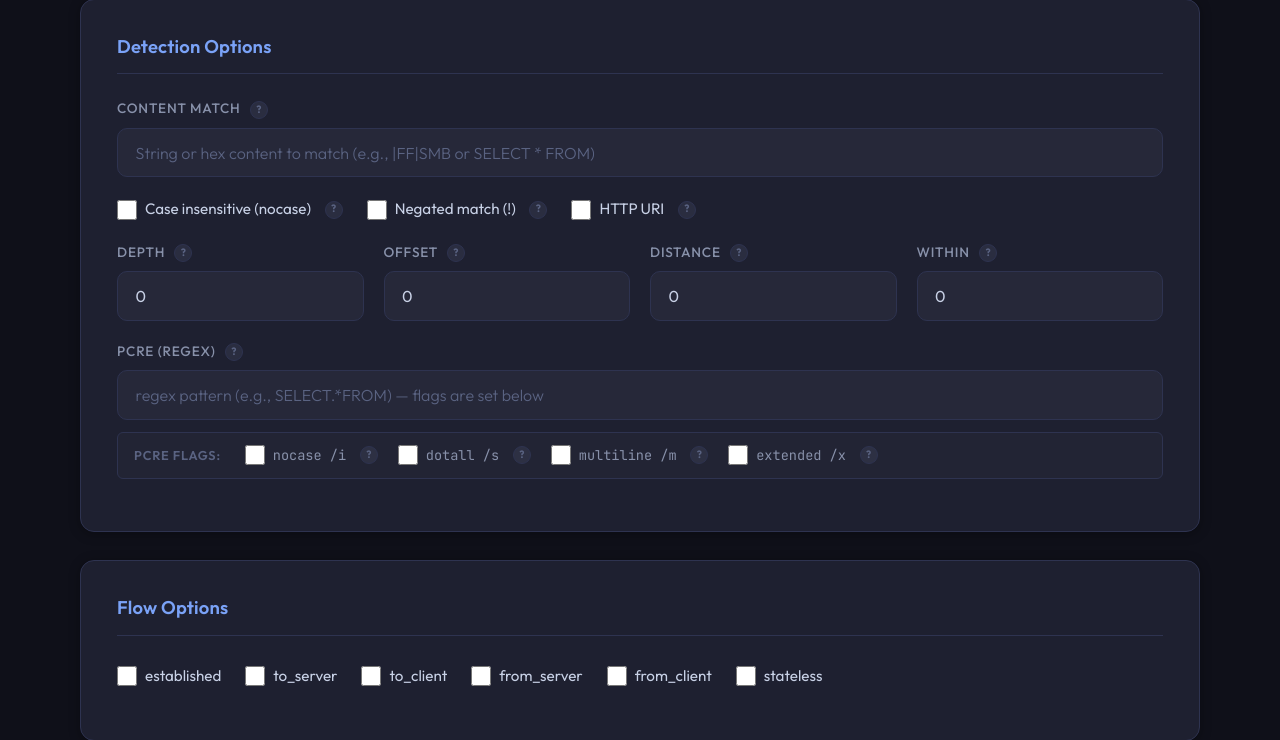
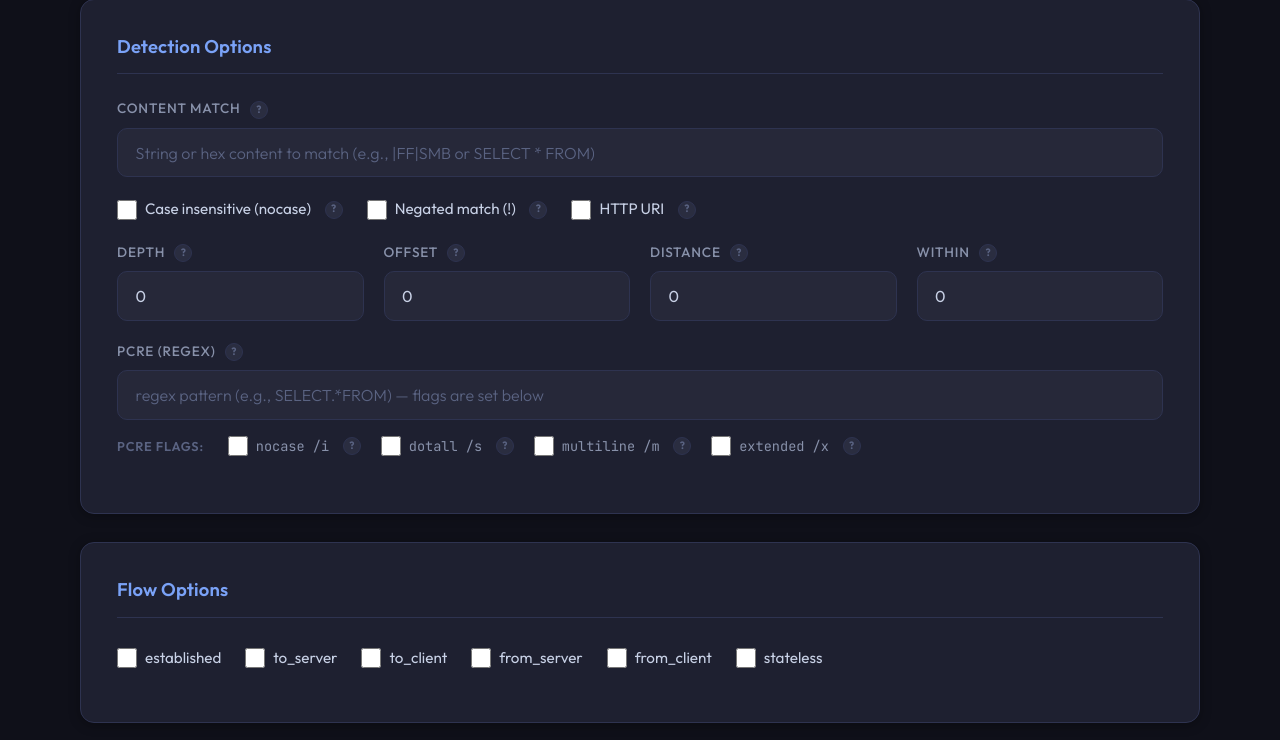
Before and after one commit to Rootless-Ghost/SnortForge, a Flask app: page / in a window 1280 px wide. Shown: the part 1189-1929 px from the top of the page. Run offline with Flask 3, Linux system fonts and the light colour scheme.

Commit message:
Refactor pcre-flags-row styles for simplification
Reduced padding and removed background, border, and border-radius for the pcre-flags-row.

```diff
--- a/snortforge/static/css/style.css
+++ b/snortforge/static/css/style.css
@@ -900,10 +900,10 @@ tbody td:first-child {
    ═══════════════════════════════════════════════ */
 
 .pcre-flags-row {
-    padding: 0.75rem 1rem;
-    background: rgba(38, 40, 57, 0.5);
-    border: 1px solid var(--border);
-    border-radius: var(--radius-sm);
+    padding: 0.25rem 0;
+    background: none;
+    border: none;
+    border-radius: 0;
     margin-top: -0.5rem;
     gap: 1.25rem;
 }
```
